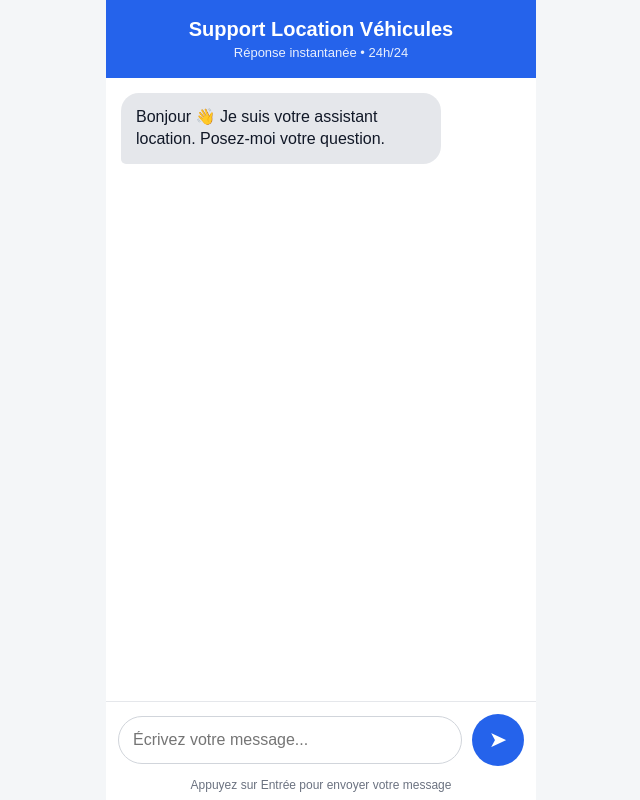
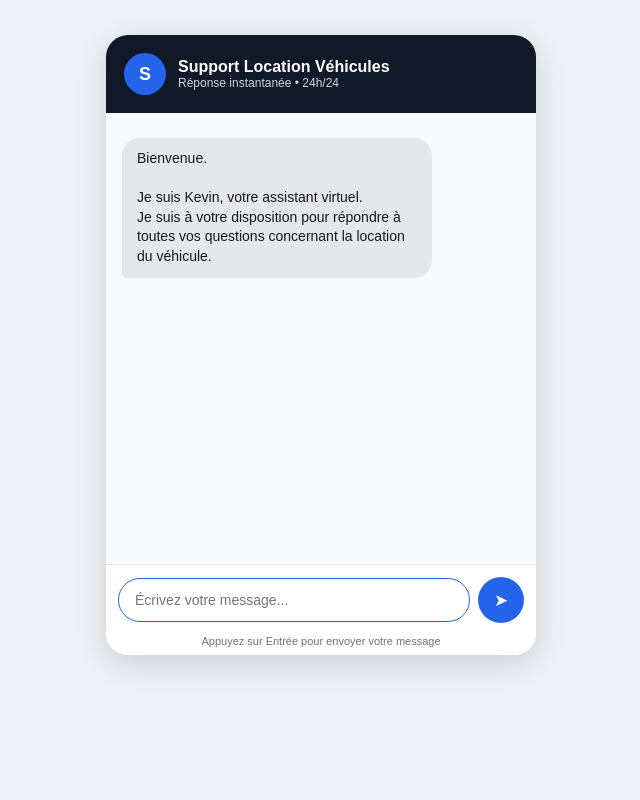
Before and after one commit to jaizj344-wq/chatbot-location, a Flask app: page / in a window 1280 px wide. Shown: the whole page, without its empty margins (319-959 px from the left). Run offline with Flask 3, Linux system fonts and the light colour scheme.

Commit message:
restauration interface chat

```diff
--- a/templates/index.html
+++ b/templates/index.html
@@ -1,65 +1,77 @@
 <!DOCTYPE html>
-<html lang="fr">
+<html>
 <head>
-  <meta charset="UTF-8" />
-  <meta name="viewport" content="width=device-width, initial-scale=1.0, maximum-scale=1.0, user-scalable=no" />
+    <meta charset="UTF-8">
+    <meta name="viewport" content="width=device-width, initial-scale=1.0">
     <title>Support Location Véhicules</title>
 
     <style>
-    * {
-      box-sizing: border-box;
-    }
+        * { box-sizing: border-box; }
 
         body {
+            font-family: Arial, sans-serif;
+            background: #eef2f7;
             margin: 0;
-      font-family: Arial, sans-serif;
-      background: #f4f6f8;
-      height: 100vh;
-      display: flex;
-      justify-content: center;
-      align-items: center;
+            padding: 0;
         }
 
         .chat-container {
-      width: 100%;
-      max-width: 430px;
-      height: 100vh;
+            width: 430px;
+            height: 620px;
+            margin: 35px auto;
             background: white;
+            border-radius: 22px;
+            box-shadow: 0 8px 30px rgba(0,0,0,0.15);
             display: flex;
             flex-direction: column;
+            overflow: hidden;
         }
 
-    .header {
-      background: #2563eb;
+        .chat-header {
+            background: #111827;
             color: white;
             padding: 18px;
-      text-align: center;
+            display: flex;
+            align-items: center;
+            gap: 12px;
+        }
+
+        .avatar {
+            width: 42px;
+            height: 42px;
+            background: #2563eb;
+            border-radius: 50%;
+            display: flex;
+            align-items: center;
+            justify-content: center;
+            font-weight: bold;
+            font-size: 18px;
         }
 
         .name {
-      font-size: 20px;
             font-weight: bold;
+            font-size: 16px;
         }
 
         .status {
-      font-size: 13px;
-      margin-top: 4px;
-      opacity: 0.9;
+            font-size: 12px;
+            color: #d1d5db;
         }
 
-    .messages {
+        .chat-box {
             flex: 1;
-      padding: 15px;
+            padding: 16px;
             overflow-y: auto;
+            background: #f9fafb;
         }
 
         .message {
-      max-width: 80%;
-      padding: 13px 15px;
+            max-width: 78%;
+            padding: 11px 15px;
+            margin: 9px 0;
             border-radius: 18px;
-      margin-bottom: 12px;
-      font-size: 16px;
             line-height: 1.4;
+            font-size: 14px;
             word-wrap: break-word;
         }
 
@@ -78,43 +90,48 @@
         }
 
         .input-area {
+            display: flex;
+            align-items: center;
+            padding: 12px;
             border-top: 1px solid #e5e7eb;
-      padding: 12px;
             background: white;
-      display: flex;
-      gap: 10px;
-      align-items: center;
         }
 
         input {
             flex: 1;
-      padding: 14px;
+            padding: 13px 16px;
+            border: 1px solid #2563eb;
             border-radius: 25px;
-      border: 1px solid #d1d5db;
             outline: none;
-      font-size: 16px;
+            font-size: 14px;
         }
 
         button {
-      width: 52px;
-      height: 52px;
-      border-radius: 50%;
+            margin-left: 8px;
+            width: 46px;
+            height: 46px;
             border: none;
             background: #2563eb;
             color: white;
-      font-size: 22px;
+            border-radius: 50%;
             cursor: pointer;
+            font-size: 17px;
         }
 
-    button:active {
-      transform: scale(0.96);
-    }
-
-    .hint {
-      font-size: 12px;
+        .footer-note {
+            font-size: 11px;
             text-align: center;
             color: #6b7280;
             padding-bottom: 8px;
+            background: white;
+        }
+
+        @media (max-width: 500px) {
+            .chat-container {
+                width: 95%;
+                height: 90vh;
+                margin: 20px auto;
+            }
         }
     </style>
 </head>
@@ -122,212 +139,84 @@
 <body>
 
 <div class="chat-container">
-    <div class="header">
+    <div class="chat-header">
+        <div class="avatar">S</div>
+        <div>
             <div class="name">Support Location Véhicules</div>
             <div class="status">Réponse instantanée • 24h/24</div>
         </div>
+    </div>
 
-    <div class="messages" id="messages">
+    <div class="chat-box" id="chatBox">
         <div class="message bot">
-        Bonjour 👋 Je suis votre assistant location. Posez-moi votre question.
+            Bienvenue.<br><br>
+            Je suis Kevin, votre assistant virtuel.<br>
+            Je suis à votre disposition pour répondre à toutes vos questions concernant la location du véhicule.
         </div>
     </div>
 
     <div class="input-area">
-      <input
-        type="text"
-        id="userInput"
-        placeholder="Écrivez votre message..."
-        autocomplete="off"
-      />
+        <input type="text" id="message" placeholder="Écrivez votre message...">
         <button onclick="sendMessage()">➤</button>
     </div>
 
-    <div class="hint">Appuyez sur Entrée pour envoyer votre message</div>
+    <div class="footer-note">
+        Appuyez sur Entrée pour envoyer votre message
+    </div>
 </div>
 
 <script>
-    const faq = [
-      {
-        title: "âge minimum",
-        keywords: [
-          "age minimum", "âge minimum", "quel age", "quel âge",
-          "21 ans", "avoir quel age", "avoir quel âge",
-          "permis", "jeune conducteur"
-        ],
-        answer: "L'âge minimum requis est de 21 ans avec un permis valide."
-      },
-      {
-        title: "carburant essence",
-        keywords: [
-          "quelle essence", "quel essence", "carburant",
-          "type essence", "type de carburant", "sp95", "sp98",
-          "sans plomb", "diesel", "gazole", "pompe",
-          "plein", "mettre comme essence"
-        ],
-        answer: "Le type de carburant est indiqué sur la trappe à carburant ou sur le contrat de location. En cas de doute, contactez-nous avant de faire le plein."
-      },
-      {
-        title: "niveau carburant retour",
-        keywords: [
-          "rendre avec le plein", "restituer avec le plein",
-          "niveau de carburant", "même niveau", "retour carburant",
-          "je dois remettre le plein", "plein au retour"
-        ],
-        answer: "Le véhicule doit être restitué avec le même niveau de carburant qu'au départ."
-      },
-      {
-        title: "prix location",
-        keywords: [
-          "prix", "tarif", "combien", "coût", "cout",
-          "ça coûte combien", "location coûte"
-        ],
-        answer: "Les tarifs dépendent du véhicule, de la durée de location et des options choisies. Indiquez-nous le modèle souhaité et la durée pour obtenir un prix précis."
-      },
-      {
-        title: "caution",
-        keywords: [
-          "caution", "dépôt de garantie", "depot de garantie",
-          "empreinte bancaire", "bloqué sur la carte", "blocage carte"
-        ],
-        answer: "Une caution peut être demandée avant le départ. Elle est restituée après le retour du véhicule si aucun dommage n'est constaté."
-      },
-      {
-        title: "documents",
-        keywords: [
-          "document", "documents", "papier", "papiers",
-          "pièce d'identité", "piece d'identite", "cni",
-          "permis de conduire", "justificatif"
-        ],
-        answer: "Pour louer un véhicule, il faut généralement une pièce d'identité, un permis de conduire valide et une carte bancaire."
-      },
-      {
-        title: "assurance",
-        keywords: [
-          "assurance", "assuré", "assuree", "accident",
-          "franchise", "dommage", "rayure", "vol"
-        ],
-        answer: "Le véhicule est assuré selon les conditions du contrat. Une franchise peut s'appliquer en cas de dommage, accident ou vol."
-      },
-      {
-        title: "retard",
-        keywords: [
-          "retard", "je suis en retard", "rendre en retard",
-          "heure de retour dépassée", "depasser l'heure"
-        ],
-        answer: "En cas de retard, prévenez-nous rapidement. Des frais supplémentaires peuvent s'appliquer selon la durée du dépassement."
-      },
-      {
-        title: "kilométrage",
-        keywords: [
-          "kilomètre", "kilometre", "km", "kilométrage",
-          "kilometrage", "illimité", "limite kilométrique"
-        ],
-        answer: "Le kilométrage autorisé dépend de l'offre choisie. Il peut être limité ou illimité selon le contrat."
-      },
-      {
-        title: "réservation",
-        keywords: [
-          "réserver", "reserver", "réservation", "reservation",
-          "disponible", "disponibilité", "disponibilite",
-          "je veux louer"
-        ],
-        answer: "Pour réserver, indiquez-nous la date, l'heure, la durée souhaitée et le véhicule voulu."
-      },
-      {
-        title: "annulation",
-        keywords: [
-          "annuler", "annulation", "remboursement",
-          "je veux annuler", "modifier réservation",
-          "modifier reservation"
-        ],
-        answer: "Une réservation peut être modifiée ou annulée selon les conditions prévues lors de la réservation."
-      },
-      {
-        title: "paiement",
-        keywords: [
-          "payer", "paiement", "carte bancaire",
-          "espèces", "especes", "virement", "acompte"
-        ],
-        answer: "Le paiement peut généralement se faire par carte bancaire. Un acompte peut être demandé pour confirmer la réservation."
-      }
-    ];
+const input = document.getElementById("message");
+const chatBox = document.getElementById("chatBox");
 
-    function normalizeText(text) {
-      return text
-        .toLowerCase()
-        .normalize("NFD")
-        .replace(/[\u0300-\u036f]/g, "")
-        .replace(/[^\w\s]/g, " ")
-        .replace(/\s+/g, " ")
-        .trim();
-    }
-
-    function wordIncluded(message, keyword) {
-      const cleanMessage = normalizeText(message);
-      const cleanKeyword = normalizeText(keyword);
-
-      const regex = new RegExp("\\b" + cleanKeyword.replace(/\s+/g, "\\s+") + "\\b", "i");
-      return regex.test(cleanMessage);
-    }
-
-    function getBotResponse(message) {
-      let bestMatch = null;
-      let bestScore = 0;
-
-      for (const item of faq) {
-        let score = 0;
-
-        for (const keyword of item.keywords) {
-          if (wordIncluded(message, keyword)) {
-            score++;
-          }
-        }
-
-        if (score > bestScore) {
-          bestScore = score;
-          bestMatch = item;
-        }
-      }
-
-      if (bestScore > 0) {
-        return bestMatch.answer;
-      }
-
-      return "Je n'ai pas bien compris votre question. Pouvez-vous reformuler ou préciser votre demande ?";
-    }
-
-    function addMessage(text, sender) {
-      const messages = document.getElementById("messages");
-      const messageDiv = document.createElement("div");
-
-      messageDiv.className = "message " + sender;
-      messageDiv.textContent = text;
-
-      messages.appendChild(messageDiv);
-      messages.scrollTop = messages.scrollHeight;
-    }
-
-    function sendMessage() {
-      const input = document.getElementById("userInput");
-      const userText = input.value.trim();
-
-      if (userText === "") return;
-
-      addMessage(userText, "user");
-      input.value = "";
-
-      setTimeout(() => {
-        const botResponse = getBotResponse(userText);
-        addMessage(botResponse, "bot");
-      }, 400);
-    }
-
-    document.getElementById("userInput").addEventListener("keydown", function(event) {
+input.addEventListener("keydown", function(event) {
     if (event.key === "Enter") {
         sendMessage();
     }
 });
+
+async function sendMessage() {
+    let message = input.value.trim();
+
+    if (message === "") return;
+
+    addMessage(message, "user");
+    input.value = "";
+
+    addMessage("Kevin écrit...", "bot", true);
+
+    try {
+        let response = await fetch("/chat", {
+            method: "POST",
+            headers: { "Content-Type": "application/json" },
+            body: JSON.stringify({ message: message })
+        });
+
+        let data = await response.json();
+
+        removeTypingMessage();
+        addMessage(data.reply, "bot");
+    } catch {
+        removeTypingMessage();
+        addMessage("Une erreur est survenue. Merci de réessayer.", "bot");
+    }
+}
+
+function addMessage(text, sender, typing = false) {
+    let msg = document.createElement("div");
+    msg.classList.add("message", sender);
+
+    if (typing) msg.id = "typing";
+
+    msg.innerText = text;
+    chatBox.appendChild(msg);
+    chatBox.scrollTop = chatBox.scrollHeight;
+}
+
+function removeTypingMessage() {
+    let typing = document.getElementById("typing");
+    if (typing) typing.remove();
+}
 </script>
 
 </body>
```
Lines whose indentation alone changed are shown as unchanged.
